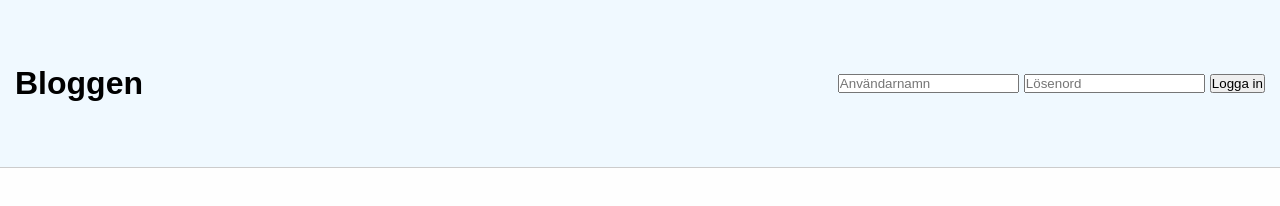
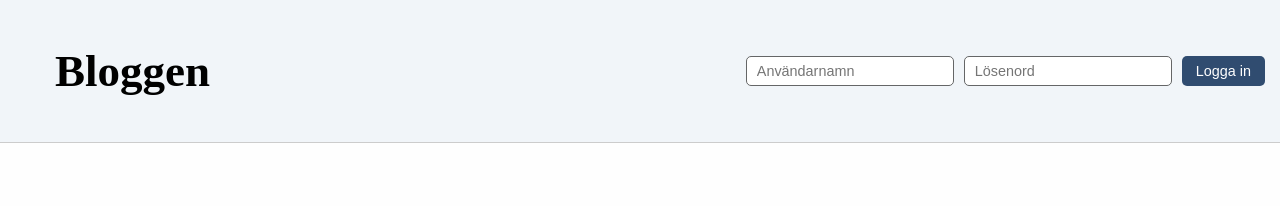
Before and after one commit to selmacodes/blog-api, a website: page public/index.html in a window 1280 px wide. Drawn offline with Linux system fonts and the light colour scheme; no server answers; a web font is replaced by a local one.

Commit message:
Add custom font and improve header and logged-in user styling

```diff
--- a/public/index.html
+++ b/public/index.html
@@ -4,8 +4,11 @@
 <head>
     <meta charset="UTF-8">
     <meta name="viewport" content="width=device-width, initial-scale=1.0">
-    <title>Blogg - Inlägg</title>
+    <title>Bloggen</title>
     <link rel="stylesheet" href="styles.css">
+    <link rel="preconnect" href="https://fonts.googleapis.com">
+    <link rel="preconnect" href="https://fonts.gstatic.com" crossorigin>
+    <link href="https://fonts.googleapis.com/css2?family=DM+Serif+Text&display=swap" rel="stylesheet">
 </head>
 
 <body>
@@ -19,7 +22,9 @@
         </div>
 
         <div id="loggedInBox" style="display:none;">
-            <span id="loggedInUser"></span>
+            <div class="user-badge">
+                <span id="loggedInUser"></span>
+            </div>
             <button id="logoutBtn">Logga ut</button>
         </div>
     </header>
--- a/public/styles.css
+++ b/public/styles.css
@@ -9,23 +9,62 @@ body {
     background-color: #FEFEFE;
 }
 
-h1 {
-    text-align: center;
-    margin: 50px 0;
-}
-
 header {
     display: flex;
     justify-content: space-between;
     align-items: center;
     padding: 15px;
-    background: #F0F9FF;
+    background: #F1F5F9;
     border-bottom: 1px solid #ccc;
+}
+
+header h1 {
+    font-family: "DM Serif Text", serif;
+    font-size: 45px;
+    margin: 30px 40px;
 }
 
 #loginBox, #loggedInBox {
     display: flex;
-    gap: 5px;
+    gap: 10px;
+}
+
+#loginBox input {
+    padding: 6px 10px;
+    border: 1px solid #656667;
+    font-size: 0.9rem;
+    border-radius: 5px;
+}
+
+#loginBox input:focus {
+    outline: none;
+    border-color: #304C70;
+    box-shadow: 0 0 4px #304C70;
+}
+
+#loginBtn, #logoutBtn {
+    cursor: pointer;
+    padding: 7px 14px;
+    border-radius: 5px;
+    border: none;
+    font-size: 0.9rem;
+    background: #304C70;
+    color: white;
+}
+
+#loginBtn:hover, #logoutBtn:hover {
+    background: #293F5B;
+}
+
+#logoutBtn {
+    margin-right: 10px;
+}
+
+.user-badge {
+    padding: 5px 12px;
+    border-radius: 5px;
+    font-weight: bold;
+    font-size: 0.9rem;
 }
 
 #posts {
@@ -33,11 +72,11 @@ header {
     margin: 60px auto;
     display: flex;
     flex-direction: column;
-    gap: 20px;
+    gap: 25px;
 }
 
 .post {
-    background-color: #F0F9FF;
+    background-color: #F1F5F9;
     padding: 15px 20px;
     border-radius: 8px;
     box-shadow: 0 2px 5px #556A86;
```
